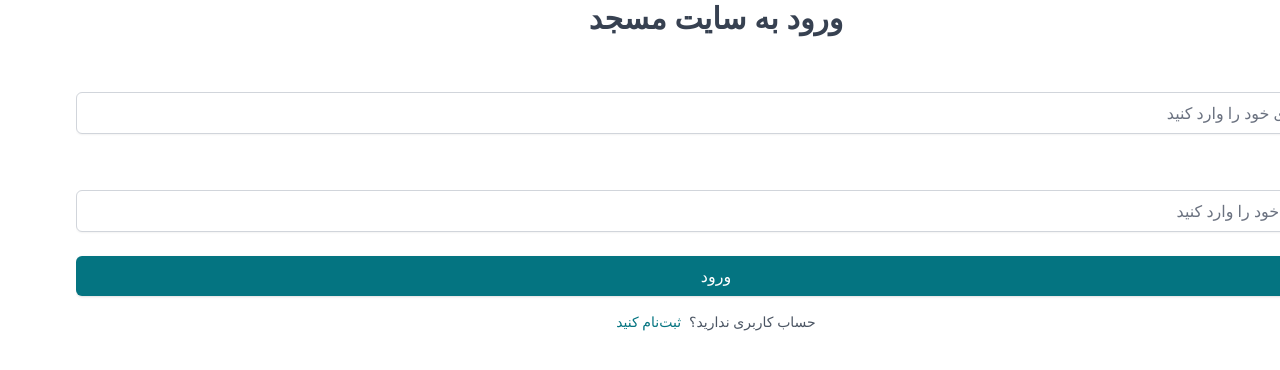
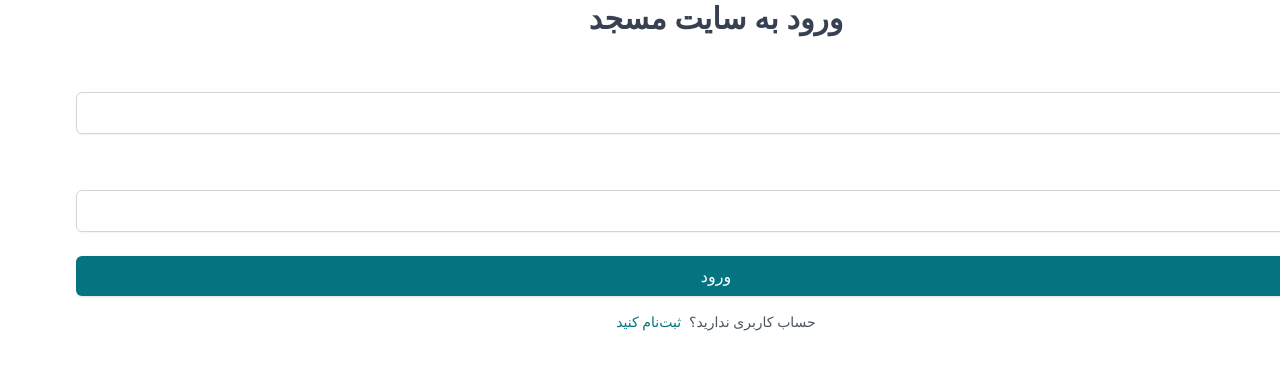
Before and after one commit to GhazalBasalighe/mosque-website, a Next.js app: page /login in a window 1280 px wide. Shown: the top 370 px of the page. Built offline with nearby package versions, Linux system fonts and the light colour scheme.

Commit message:
refactor : remove placeholder from username and password in login page

```diff
--- a/app/login/page.tsx
+++ b/app/login/page.tsx
@@ -56,7 +56,6 @@ export default function LoginPage({
                 ? "border-red-500 focus:ring-red-500 focus:border-red-500"
                 : "border-gray-300 focus:ring-teal-500 focus:border-teal-500"
             }`}
-            placeholder="نام کاربری خود را وارد کنید"
           />
           {errors.username && (
             <span className="text-sm text-red-600">
@@ -88,7 +87,6 @@ export default function LoginPage({
                 ? "border-red-500 focus:ring-red-500 focus:border-red-500"
                 : "border-gray-300 focus:ring-teal-500 focus:border-teal-500"
             }`}
-            placeholder="رمز عبور خود را وارد کنید"
           />
           {errors.password && (
             <span className="text-sm text-red-600">
```
